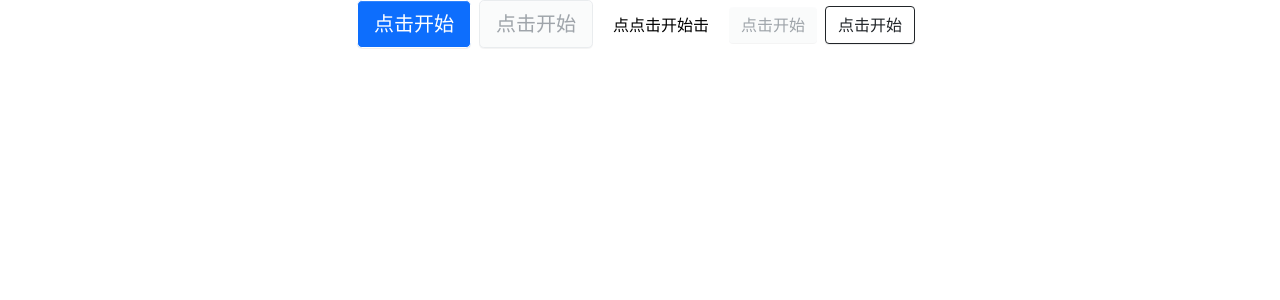
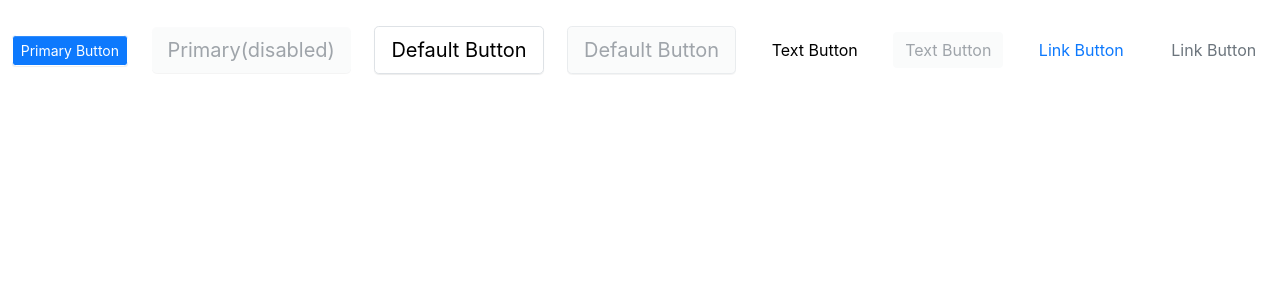
Before and after one commit to swamm007/wide-ui-react, a React (Create React App) app: page / in a window 1280 px wide. Shown: the top 300 px of the page. Built offline with nearby package versions, Linux system fonts and the light colour scheme.

Commit message:
feat(Button):  修改Button按钮各类型的CSS样式

```diff
--- a/src/App.tsx
+++ b/src/App.tsx
@@ -1,29 +1,11 @@
-import React, { useEffect } from "react";
+import React from "react";
 import "./App.css";
-import { Button } from "compontents/Button";
 import "styles/index.scss";
+import TestButton from './pages/Button'
 const App: React.FC = () => {
-  useEffect(() => {});
-  const goConsole = (e: any) => {
-    console.log("zhixing", e);
-  };
   return (
     <div className="App">
-      <Button type="primary" size="large" onClick={goConsole}>
-        点击开始
-      </Button>
-      <Button type="default" disabled size="large" onClick={goConsole}>
-        点击开始
-      </Button>
-      <Button type="text" onClick={goConsole}>
-        点点击开始击
-      </Button>
-      <Button type="primary" disabled onClick={goConsole}>
-        点击开始
-      </Button>
-      <Button type="link" onClick={goConsole}>
-        点击开始
-      </Button>
+      <TestButton></TestButton>
     </div>
   );
 };
--- a/src/compontents/Button/base.scss
+++ b/src/compontents/Button/base.scss
@@ -1,12 +1,14 @@
 // 按钮
-// 按钮基本属性
+// 按钮基本属性 大小为middle 类型为default
 $btn-font-weight:             400;
 $btn-padding-y:               .375rem !default;
 $btn-padding-x:               .75rem !default;
 $btn-font-family:             $font-family-base !default;
 $btn-font-size:               $font-size-base !default;
 $btn-line-height:             $line-height-base !default;
-$btn-boder-color:             $border-color !default;
+$btn-border-color:            $border-color !default;
+$btn-cursor:                  pointer !default;
+
 
 //不同大小按钮的 padding 和 font size
 $btn-padding-y-sm:            .25rem !default;
@@ -17,26 +19,51 @@ $btn-padding-y-lg:            .5rem !default;
 $btn-padding-x-lg:            1rem !default;
 $btn-font-size-lg:            $font-size-lg !default;
 
-// 按钮边框
+// 按钮边框宽度
 $btn-border-width:            $border-width !default;
 
-// 按钮其他
+// 按钮 阴影
 $btn-box-shadow:              inset 0 1px 0 rgba($white, .15), 0 1px 1px rgba($black, .075) !default;
+
+// 禁用按钮相关
+$btn-disabled-color:          $gray-600 !default;
 $btn-disabled-opacity:        .65 !default;
+$btn-disabled-background:     $light !default;
+$btn-disabled-cursor:         not-allowed !default;
+
+// primary按钮 主按钮
+$btn-primary-color:               $white !default;
+$btn-primary-background:          $primary !default;
+$btn-primary-hover-background:    $primaryLight !default;
+$btn-primary-focus-background:    $primaryLight !default;
+$btn-primary-disabled-background: $light !default;
+$btn-primary-disabled-border:     none !default;
+
+// 默认按钮
+$btn-default-background:           transparent !default;
+$btn-default-border-color:         $btn-border-color !default;
+$btn-default-hover-color:          $primaryLight !default;
+$btn-default-focus-color:          $primaryLight !default;
+$btn-default-border-hover-color:   $primaryLight !default;
+$btn-default-border-focus-color:   $primaryLight !default;
+$btn-default-hover-background:     $white !default;
+$btn-default-focus-background:     $white !default;
 
 // 链接按钮
 $btn-link-color:              $link-color !default;
 $btn-link-hover-color:        $link-hover-color !default;
 $btn-link-disabled-color:     $gray-600 !default;
+$btn-link-disabled-cursor:    not-allowed !default;
 
 // text类型的按钮
 $btn-text-color:               $black !default;
 $btn-text-disabled-color:      $gray-600 !default;
 $btn-text-border:              0 !default;
 
-// 按钮 radius
+// 按钮 圆角
 $btn-border-radius:           $border-radius !default;
 $btn-border-radius-lg:        $border-radius-lg !default;
 $btn-border-radius-sm:        $border-radius-sm !default;
 
+// 按钮变化的动画
 $btn-transition:              color .15s ease-in-out, background-color .15s ease-in-out, border-color .15s ease-in-out, box-shadow .15s ease-in-out !default;
--- a/src/compontents/Button/index.tsx
+++ b/src/compontents/Button/index.tsx
@@ -36,10 +36,17 @@ export const Button: React.FC<buttonProps> = (props) => {
     [`wide-btn-${type}`]: true,
     [`wide-btn-${size}`]: size,
     "wide-btn-disabled": disabled,
+    "wide-btn-link-disabled": disabled && type === 'link',
     "wide-btn-round": shape === "round", // 这种字符串直接比对的应改为常量类型去控制todo
     "wide-btn-circle": shape === "circle",
     "wide-btn-danger": danger,
   });
+
+  const btnClick: btnClickType = (event : any) => {
+    if (!disabled && onClick) {
+      onClick(event)
+    }
+  }
   if (type === "link") {
     return (
       <a
@@ -47,24 +54,23 @@ export const Button: React.FC<buttonProps> = (props) => {
         href={href}
         target={target}
         onClick={(e) =>
-          onClick && onClick(e as React.MouseEvent<HTMLAnchorElement>)
+          btnClick(e)
         }
       >
         {children}
       </a>
     );
-  } else {
+  }
   return (
     <button
       className={btnClassName}
       disabled={disabled}
       type={htmlType}
-        onClick={(e) => onClick && onClick(e)}
+      onClick={(e) => btnClick(e)}
     >
       {children}
     </button>
   );
-  }
 };
 Button.defaultProps = {
   type: "default",
--- a/src/compontents/Button/style.scss
+++ b/src/compontents/Button/style.scss
@@ -8,27 +8,50 @@
   border: $btn-border-width solid;
   border-radius: $btn-border-radius;
   box-shadow: $btn-box-shadow;
-  cursor: pointer;
-  margin-right: 8px;
+  cursor: $btn-cursor;
+  transition: $btn-transition;
+  -webkit-transition: $btn-transition;
+  -moz-transition: $btn-transition;
+  -ms-transition: $btn-transition;
+  -o-transition: $btn-transition;
   &:disabled {
-    background: $light;
-    color: $gray-600;
-    cursor: not-allowed;
+    background: $btn-disabled-background;
+    color: $btn-disabled-color;
+    cursor: $btn-disabled-cursor;
     opacity: $btn-disabled-opacity;
   }
 }
+
 .wide-btn-primary {
-  background: $primary;
-  color: $white;
+  background: $btn-primary-background;
+  color: $btn-primary-color;
+  &:hover {
+    background: $btn-primary-hover-background;
+  }
+  &:focus {
+    background: $btn-primary-focus-background;
+  }
   &:disabled {
-    border: none;
-    background: $light;
+    border: $btn-primary-disabled-border;
+    background: $btn-primary-disabled-background;
   }
 }
+
 .wide-btn-default {
-  border-color: $btn-boder-color;
-  background: transparent;
+  border-color: $btn-default-border-color;
+  background: $btn-default-background;
+  &:hover {
+    color: $btn-default-hover-color;
+    border-color: $btn-default-border-hover-color;
+    background: $btn-default-hover-background;
+  }
+  &:focus {
+    color: $btn-default-focus-color;
+    border-color: $btn-default-border-focus-color;
+    background: $btn-default-focus-background;
+  }
 }
+
 .wide-btn-text {
   border: $btn-text-border;
   color: $btn-text-color;
@@ -38,11 +61,32 @@
     color: $btn-text-disabled-color
   }
 }
+
+
+.wide-btn-link, .wide-btn-link:not([href]) {
+  color: $btn-link-color;
+  border: none;
+  background: transparent;
+  box-shadow: none;
+  &:hover {
+    color: $btn-link-hover-color;
+  }
+}
+.wide-btn-link-disabled {
+  color: $btn-link-disabled-color!important;
+  &:hover {
+    color: $btn-link-disabled-color!important;
+    cursor: $btn-link-disabled-cursor;
+  }
+}
+
+
 .wide-btn-large {
   font-size: $btn-font-size-lg;
   padding: $btn-padding-y-lg $btn-padding-x-lg;
   border-radius: $btn-border-radius-lg;
 }
+
 .wide-btn-small {
   font-size: $btn-font-size-sm;
   padding: $btn-padding-y-sm $btn-padding-x-sm;
--- /dev/null
+++ b/src/pages/Button/index.scss
@@ -0,0 +1,7 @@
+.test-button {
+    width: 100%;
+    height: 100px;
+    display: flex;
+    justify-content: space-around;
+    align-items: center;
+}
--- /dev/null
+++ b/src/pages/Button/index.tsx
@@ -0,0 +1,45 @@
+import {Button} from "../../compontents/Button";
+import './index.scss';
+const TestButton = () => {
+  const goConsole = (e: any) => {
+      console.log('e==', e)
+  }
+  return (
+    <div className="test-button">
+      <Button type="primary" size="small" onClick={goConsole}>
+        Primary Button
+      </Button>
+
+      <Button type="primary" disabled size="large" onClick={goConsole}>
+        Primary(disabled)
+      </Button>
+
+      <Button type="default" size="large" onClick={goConsole}>
+        Default Button
+      </Button>
+
+      <Button type="default" disabled size="large" onClick={goConsole}>
+        Default Button
+      </Button>
+
+      <Button type="text" onClick={goConsole}>
+        Text Button
+      </Button>
+
+      <Button type="text" disabled onClick={goConsole}>
+        Text Button
+      </Button>
+
+
+      <Button type="link" onClick={goConsole}>
+        Link Button
+      </Button>
+
+      <Button type="link" disabled onClick={goConsole}>
+        Link Button
+      </Button>
+    </div>
+  );
+};
+
+export default TestButton;
--- a/src/styles/_variables.scss
+++ b/src/styles/_variables.scss
@@ -10,18 +10,20 @@ $gray-800: #343a40 !default;
 $gray-900: #212529 !default;
 $black:    #000 !default;
 
-$blue:    #0d6efd !default;
-$indigo:  #6610f2 !default;
-$purple:  #6f42c1 !default;
-$pink:    #d63384 !default;
-$red:     #dc3545 !default;
-$orange:  #fd7e14 !default;
-$yellow:  #fadb14 !default;
-$green:   #52c41a !default;
-$teal:    #20c997 !default;
-$cyan:    #17a2b8 !default;
+$blue:     #0d79fd !default;
+$blueLight:#0d95fd!default;
+$indigo:   #6610f2 !default;
+$purple:   #6f42c1 !default;
+$pink:     #d63384 !default;
+$red:      #dc3545 !default;
+$orange:   #fd7e14 !default;
+$yellow:   #fadb14 !default;
+$green:    #52c41a !default;
+$teal:     #20c997 !default;
+$cyan:     #17a2b8 !default;
 
 $primary:       $blue !default;
+$primaryLight:  $blueLight!default;
 $secondary:     $gray-600 !default;
 $success:       $green !default;
 $info:          $cyan !default;
```
Lines whose indentation alone changed are shown as unchanged.
